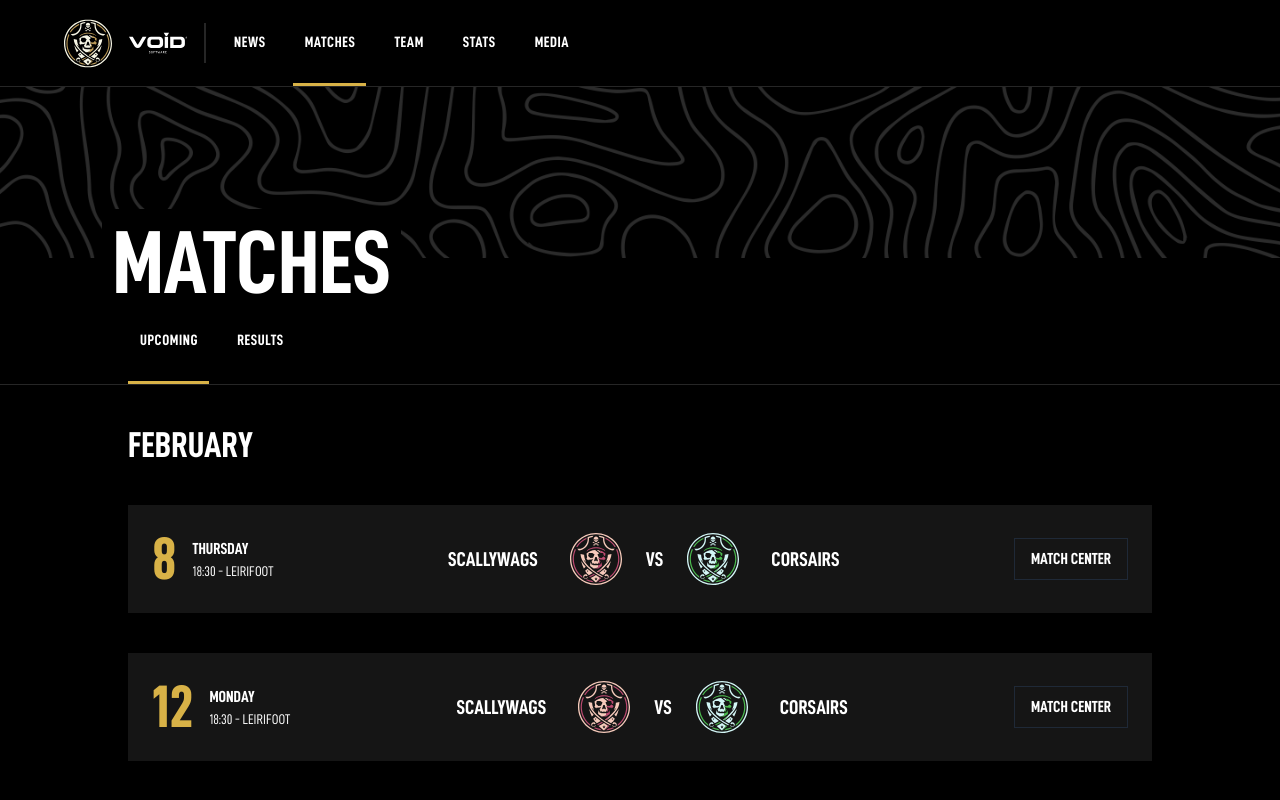
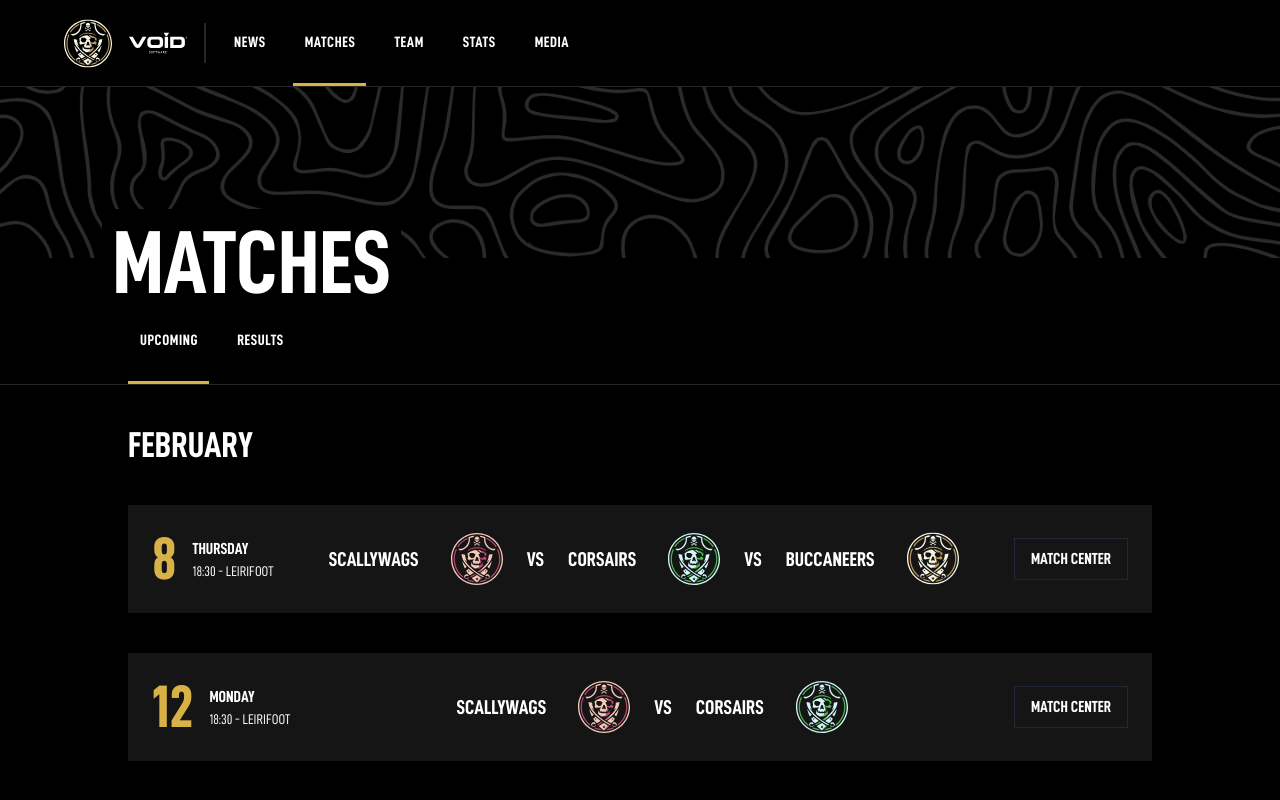
Before and after one commit to lucaas0/lutefol, a Next.js app: page /matches in a window 1280 px wide. Built offline with nearby package versions, Linux system fonts and the light colour scheme.

Commit message:
refactor structure to support more then 2 teams on a match

```diff
--- a/src/MatchesDB.ts
+++ b/src/MatchesDB.ts
@@ -1,22 +1,17 @@
 
 import LogoRed from '../public/logo-red.svg';
 import LogoGreen from '../public/logo-green.svg';
+import LogoBlue from '../public/pirates-logo.svg';
 import { INCIDENTS, Match } from "@/misc";
-import { AlexandreLopes, AlexandreSantos, AndreSalvado, BernardoFigueiredo, DiogoDomingues, GustavoCarreira, JoaoFerreira, JoaoMota, JoaoPaulino, JorgeFerreira, JosePedrosa, LucasGarcia, NunoReis, PedroGoncalves, PedroLopes, RenatoOliveira, RodrigoAlves, RubenRodrigues, TomasSantos, WildCard } from "@/playersDB";
+import { AlexandreLopes, AlexandreMendes, AlexandreSantos, AndreSalvado, BernardoFigueiredo, DiogoDomingues, FranciscoMachado, GustavoCarreira, JoaoFerreira, JoaoMota, JoaoPaulino, JorgeFerreira, JosePedrosa, LucasGarcia, LuisSantos, NunoReis, PedroGoncalves, PedroLopes, RenatoOliveira, RodrigoAlves, RubenRodrigues, TomasSantos, WildCard } from "@/playersDB";
 
 export const Matches: Match[] = [
     {
         id: '20240104',
-        team1: {
-            name: 'Scallywags', logo: LogoRed, players: [
-                AndreSalvado, JoaoFerreira, BernardoFigueiredo, DiogoDomingues, RodrigoAlves, AlexandreSantos,
-            ]
-        },
-        team2: {
-            name: 'Corsairs', logo: LogoGreen, players: [
-                RubenRodrigues, NunoReis, RenatoOliveira, LucasGarcia, JosePedrosa, GustavoCarreira,
-            ]
-        },
+        teams: [
+            { name: 'Scallywags', logo: LogoRed, players: [AndreSalvado, JoaoFerreira, BernardoFigueiredo, DiogoDomingues, RodrigoAlves, AlexandreSantos]},
+            { name: 'Corsairs', logo: LogoGreen, players: [ RubenRodrigues, NunoReis, RenatoOliveira, LucasGarcia, JosePedrosa, GustavoCarreira]}
+        ],
         date: new Date(Date.UTC(2024, 0, 4)),
         time: '18:30',
         location: 'LeiriFoot',
@@ -58,16 +53,18 @@ export const Matches: Match[] = [
     },
     {
         id: '20240108',
-        team1: {
+        teams: [
+            {
                 name: 'Scallywags', logo: LogoRed, players: [
                     AndreSalvado, JoaoFerreira, JoaoPaulino, BernardoFigueiredo, DiogoDomingues, GustavoCarreira,
                 ]
             },
-        team2: {
+            {
                 name: 'Corsairs', logo: LogoGreen, players: [
                     RubenRodrigues, NunoReis, RenatoOliveira, LucasGarcia, AlexandreLopes, RodrigoAlves,
                 ]
-        },
+            }
+        ],
         date: new Date(Date.UTC(2024, 0, 8)),
         time: '18:30',
         location: 'LeiriFoot',
@@ -112,8 +109,10 @@ export const Matches: Match[] = [
     },
     {
         id: '20240111',
-        team1: { name: 'Scallywags', logo: LogoRed, players: [TomasSantos, JoaoFerreira, RodrigoAlves, DiogoDomingues, LucasGarcia] },
-        team2: { name: 'Corsairs', logo: LogoGreen, players: [RubenRodrigues, AlexandreSantos, JorgeFerreira, GustavoCarreira, NunoReis, JoaoMota] },
+        teams: [
+            { name: 'Scallywags', logo: LogoRed, players: [TomasSantos, JoaoFerreira, RodrigoAlves, DiogoDomingues, LucasGarcia] },
+            { name: 'Corsairs', logo: LogoGreen, players: [RubenRodrigues, AlexandreSantos, JorgeFerreira, GustavoCarreira, NunoReis, JoaoMota] }
+        ],
         date: new Date(Date.UTC(2024, 0, 11)),
         time: '18:30',
         location: 'LeiriFoot',
@@ -145,16 +144,18 @@ export const Matches: Match[] = [
     },
     {
         id: '20240115',
-        team1: {
+        teams: [
+            {
                 name: 'Scallywags', logo: LogoRed, players: [
                     NunoReis, LucasGarcia, AlexandreLopes, BernardoFigueiredo, RubenRodrigues,
                 ]
             },
-        team2: {
+            {
                 name: 'Corsairs', logo: LogoGreen, players: [
                     JosePedrosa, JoaoFerreira, AndreSalvado, JoaoPaulino, TomasSantos, RenatoOliveira
                 ]
             },
+        ],
         date: new Date(Date.UTC(2024, 0, 15)),
         time: '18:30',
         location: 'LeiriFoot',
@@ -192,16 +193,18 @@ export const Matches: Match[] = [
     },
     {
         id: '20240118',
-        team1: {
+        teams: [
+            {
                 name: 'Scallywags', logo: LogoRed, players: [
                     AlexandreSantos, RubenRodrigues, JosePedrosa, LucasGarcia, BernardoFigueiredo
                 ]
             },
-        team2: {
+            {
                 name: 'Corsairs', logo: LogoGreen, players: [
                     JoaoFerreira, NunoReis, DiogoDomingues, PedroLopes, RodrigoAlves, RenatoOliveira
                 ]
             },
+        ],
         date: new Date(Date.UTC(2024, 0, 18)),
         time: '18:30',
         location: 'LeiriFoot',
@@ -231,12 +234,18 @@ export const Matches: Match[] = [
     },
     {
         id: '20240122',
-        team1: { name: 'Scallywags', logo: LogoRed, players: [
+        teams: [
+            {
+                name: 'Scallywags', logo: LogoRed, players: [
                     BernardoFigueiredo, JoaoPaulino, PedroLopes, LucasGarcia, GustavoCarreira, JoaoFerreira,
-        ] },
-        team2: { name: 'Corsairs', logo: LogoGreen, players: [
+                ]
+            },
+            {
+                name: 'Corsairs', logo: LogoGreen, players: [
                     NunoReis, AlexandreLopes, RenatoOliveira, DiogoDomingues, JorgeFerreira, WildCard,
-        ] },
+                ]
+            },
+        ],
         date: new Date(Date.UTC(2024, 0, 22)),
         time: '18:30',
         location: 'LeiriFoot',
@@ -278,12 +287,18 @@ export const Matches: Match[] = [
     },
     {
         id: '20240125',
-        team1: { name: 'Scallywags', logo: LogoRed, players: [
+        teams: [
+            {
+                name: 'Scallywags', logo: LogoRed, players: [
                     JoaoFerreira, DiogoDomingues, PedroGoncalves, RenatoOliveira, WildCard, JorgeFerreira,
-        ] },
-        team2: { name: 'Corsairs', logo: LogoGreen, players: [
+                ]
+            },
+            {
+                name: 'Corsairs', logo: LogoGreen, players: [
                     LucasGarcia, RubenRodrigues, AndreSalvado, RodrigoAlves, TomasSantos, GustavoCarreira
-        ] },
+                ]
+            }
+        ],
         date: new Date(Date.UTC(2024, 0, 25)),
         time: '18:30',
         location: 'LeiriFoot',
@@ -327,12 +342,18 @@ export const Matches: Match[] = [
     },
     {
         id: '20240129',
-        team1: { name: 'Scallywags', logo: LogoRed, players: [
+        teams: [
+            {
+                name: 'Scallywags', logo: LogoRed, players: [
                     JoaoFerreira, BernardoFigueiredo, LucasGarcia, JoaoPaulino, RenatoOliveira, AndreSalvado
-        ] },
-        team2: { name: 'Corsairs', logo: LogoGreen, players: [
+                ]
+            },
+            {
+                name: 'Corsairs', logo: LogoGreen, players: [
                     NunoReis, DiogoDomingues, JorgeFerreira, WildCard, GustavoCarreira, AlexandreLopes, JosePedrosa
-        ] },
+                ]
+            },
+        ],
         date: new Date(Date.UTC(2024, 0, 29)),
         time: '18:30',
         location: 'LeiriFoot',
@@ -372,16 +393,18 @@ export const Matches: Match[] = [
     },
     {
         id: '20240201',
-        team1: {
+        teams: [
+            {
                 name: 'Scallywags', logo: LogoRed, players: [
                     AndreSalvado, PedroGoncalves, RodrigoAlves, DiogoDomingues, NunoReis
                 ]
             },
-        team2: {
+            {
                 name: 'Corsairs', logo: LogoGreen, players: [
                     GustavoCarreira, JosePedrosa, JoaoFerreira, RubenRodrigues, LucasGarcia
                 ]
             },
+        ],
         date: new Date(Date.UTC(2024, 1, 1)),
         time: '18:30',
         location: 'LeiriFoot',
@@ -430,16 +453,18 @@ export const Matches: Match[] = [
     },
     {
         id: '20240205',
-        team1: {
+        teams: [
+            {
                 name: 'Scallywags', logo: LogoRed, players: [
                     JoaoFerreira, DiogoDomingues, RubenRodrigues, GustavoCarreira, JoaoPaulino,
                 ]
             },
-        team2: {
+            {
                 name: 'Corsairs', logo: LogoGreen, players: [
                     BernardoFigueiredo, LucasGarcia, RenatoOliveira, JorgeFerreira, TomasSantos
                 ]
             },
+        ],
         date: new Date(Date.UTC(2024, 1, 5)),
         time: '18:30',
         location: 'LeiriFoot',
@@ -472,12 +497,23 @@ export const Matches: Match[] = [
     },
     {
         id: '20240208',
-        team1: {
-            name: 'Scallywags', logo: LogoRed, players: []
+        teams: [
+            {
+                name: 'Scallywags', logo: LogoRed, players: [
+                    LucasGarcia, AndreSalvado, GustavoCarreira, FranciscoMachado, DiogoDomingues
+                ]
             },
-        team2: {
-            name: 'Corsairs', logo: LogoGreen, players: []
+            {
+                name: 'Corsairs', logo: LogoGreen, players: [
+                    JoaoFerreira, RubenRodrigues, TomasSantos, PedroLopes, AlexandreMendes,
+                ]
             },
+            {
+                name: 'Buccaneers', logo: LogoBlue, players: [
+                    PedroGoncalves, AlexandreSantos, RodrigoAlves, WildCard, LuisSantos,
+                ]
+            },
+        ],
         date: new Date(Date.UTC(2024, 1, 8)),
         time: '18:30',
         location: 'LeiriFoot',
@@ -485,12 +521,14 @@ export const Matches: Match[] = [
     },
     {
         id: '20240212',
-        team1: {
+        teams: [
+            {
                 name: 'Scallywags', logo: LogoRed, players: []
             },
-        team2: {
+            {
                 name: 'Corsairs', logo: LogoGreen, players: []
             },
+        ],
         date: new Date(Date.UTC(2024, 1, 12)),
         time: '18:30',
         location: 'LeiriFoot',
@@ -498,12 +536,14 @@ export const Matches: Match[] = [
     },
     {
         id: '20240215',
-        team1: {
+        teams: [
+            {
                 name: 'Scallywags', logo: LogoRed, players: []
             },
-        team2: {
+            {
                 name: 'Corsairs', logo: LogoGreen, players: []
             },
+        ],
         date: new Date(Date.UTC(2024, 1, 15)),
         time: '18:30',
         location: 'LeiriFoot',
@@ -511,12 +551,14 @@ export const Matches: Match[] = [
     },
     {
         id: '20240219',
-        team1: {
+        teams: [
+            {
                 name: 'Scallywags', logo: LogoRed, players: []
             },
-        team2: {
+            {
                 name: 'Corsairs', logo: LogoGreen, players: []
             },
+        ],
         date: new Date(Date.UTC(2024, 1, 19)),
         time: '18:30',
         location: 'LeiriFoot',
@@ -524,12 +566,14 @@ export const Matches: Match[] = [
     },
     {
         id: '20240222',
-        team1: {
+        teams: [
+            {
                 name: 'Scallywags', logo: LogoRed, players: []
             },
-        team2: {
+            {
                 name: 'Corsairs', logo: LogoGreen, players: []
             },
+        ],
         date: new Date(Date.UTC(2024, 1, 22)),
         time: '18:30',
         location: 'LeiriFoot',
@@ -537,12 +581,14 @@ export const Matches: Match[] = [
     },
     {
         id: '20240226',
-        team1: {
+        teams: [
+            {
                 name: 'Scallywags', logo: LogoRed, players: []
             },
-        team2: {
+            {
                 name: 'Corsairs', logo: LogoGreen, players: []
             },
+        ],
         date: new Date(Date.UTC(2024, 1, 26)),
         time: '18:30',
         location: 'LeiriFoot',
@@ -550,12 +596,14 @@ export const Matches: Match[] = [
     },
     {
         id: '20240229',
-        team1: {
+        teams: [
+            {
                 name: 'Scallywags', logo: LogoRed, players: []
             },
-        team2: {
+            {
                 name: 'Corsairs', logo: LogoGreen, players: []
             },
+        ],
         date: new Date(Date.UTC(2024, 1, 29)),
         time: '18:30',
         location: 'LeiriFoot',
--- a/src/Stats.ts
+++ b/src/Stats.ts
@@ -9,7 +9,7 @@ export const getPlayerStats = (label: string): PlayerSeasonStats => {
     // Loop through the matches
     for (const match of Matches) {
         // Loop through team1 and team2 players
-        for (const team of [match.team1, match.team2]) {
+        for (const team of match.teams) {
             for (const player of team.players) {
                 // Check if the player's name matches
                 if (player.label === label) {
--- a/src/components/Match.tsx
+++ b/src/components/Match.tsx
@@ -15,6 +15,36 @@ const Match = (props: OwnProps) => {
 
     const result = getMatchResult(match.incidents.filter((incident) => incident.type === INCIDENTS.GOAL || incident.type === INCIDENTS.OWN_GOAL) as Goal[]);
 
+    const renderTeam = () => {
+        return (
+            match.teams.map((team, index) => {
+                return (
+                    <React.Fragment key={`team-${team.name}`}>
+                        <div className="flex flex-col-reverse md:flex-row items-center gap-4 md:gap-8">
+                            <h2 className="font-bold uppercase text-sm md:text-xl text-center md:text-left">{team.name}</h2>
+                            <Image src={team.logo} alt="" width={52} height={52} />
+                        </div>
+                        {index < match.teams.length -1 && renderResultOrVS() }
+                    </React.Fragment>
+                )
+            })
+        )
+    }
+
+    const renderResultOrVS = () => {
+        return (
+                match.incidents.length > 0 ? (
+                    <React.Fragment>
+                        <h2 className="font-bold text-xl">{result['Scallywags']}</h2>
+                        <h2 className="font-bold text-xl">-</h2>
+                        <h2 className="font-bold text-xl">{result['Corsairs']}</h2>
+                    </React.Fragment>
+                ) : (
+                <h2 className="font-bold text-xl">VS</h2>
+            )
+        )
+    }
+
     return (
                 <section className="flex flex-col gap-6 md:gap-0 md:flex-row justify-between bg-true-gray-900 p-6 items-center uppercase" key={`match-${match.date}`}>
                     <div className="flex flex-col text-sm md:text-sm text-center md:text-left">
@@ -27,34 +57,11 @@ const Match = (props: OwnProps) => {
                                 {`${match.time} - ${match.location}`}
                             </div>
                         </div>
-                        {/* <h3 className="color-brand-400 font-bold">
-                            {`${Weekday[match.date.getDay()]} ${match.date.getDate()} ${Months[match.date.getMonth()]} ${match.date.getFullYear()}`}
-                        </h3>
-                        <h4>{`${match.time} - ${match.location}`}</h4> */}
                     </div>
                     <div className="flex items-center gap-6">
-                        <div className="flex flex-col-reverse md:flex-row items-center gap-4 md:gap-8">
-                            <h2 className="font-bold uppercase text-sm md:text-xl text-center md:text-left">{match.team1.name}</h2>
-                            <Image src={match.team1.logo} alt="" width={52} height={52} />
-                        </div>
                         {
-                    match.incidents.length > 0 && (
-                        <React.Fragment>
-                            <h2 className="font-bold text-xl">{result['Scallywags']}</h2>
-                            <h2 className="font-bold text-xl">-</h2>
-                            <h2 className="font-bold text-xl">{result['Corsairs']}</h2>
-                        </React.Fragment>
-                    )
+                            renderTeam()
                         }
-                        {
-                            match.incidents.length === 0 && (
-                                <h2 className="font-bold text-xl">VS</h2>
-                            )
-                        }
-                        <div className="flex flex-col md:flex-row items-center gap-4 md:gap-8">
-                            <Image src={match.team2.logo} alt="" width={52} height={52} />
-                            <h2 className="font-bold uppercase text-sm md:text-xl text-center md:text-left">{match.team2.name}</h2>
-                        </div>
                     </div>
                     <Link href={`/match-center/${match.id}/summary`}>
                 <button
--- a/src/misc.ts
+++ b/src/misc.ts
@@ -7,7 +7,7 @@ export enum Nationalities {
     PT = 'PT'
 }
 
-export type TeamName = 'Scallywags' | 'Corsairs';
+export type TeamName = 'Scallywags' | 'Corsairs' | 'Buccaneers';
 
 export const Weekday = ["Sunday","Monday","Tuesday","Wednesday","Thursday","Friday","Saturday"];
 
@@ -63,8 +63,7 @@ export type MatchIncident = Goal | Substitution;
 export type Match = {
     id: string;
     location: string;
-    team1: Team;
-    team2: Team;
+    teams: Team[];
     date: Date;
     time: string;
     incidents: MatchIncident[];
```
Also changed, not shown: src/app/match-center/[matchId]/lineups/page.tsx (+10 -26 lines), src/app/match-center/layout.tsx (+4 -4 lines), src/playersDB.ts (+52 -2 lines). Lines whose indentation alone changed are shown as unchanged.
